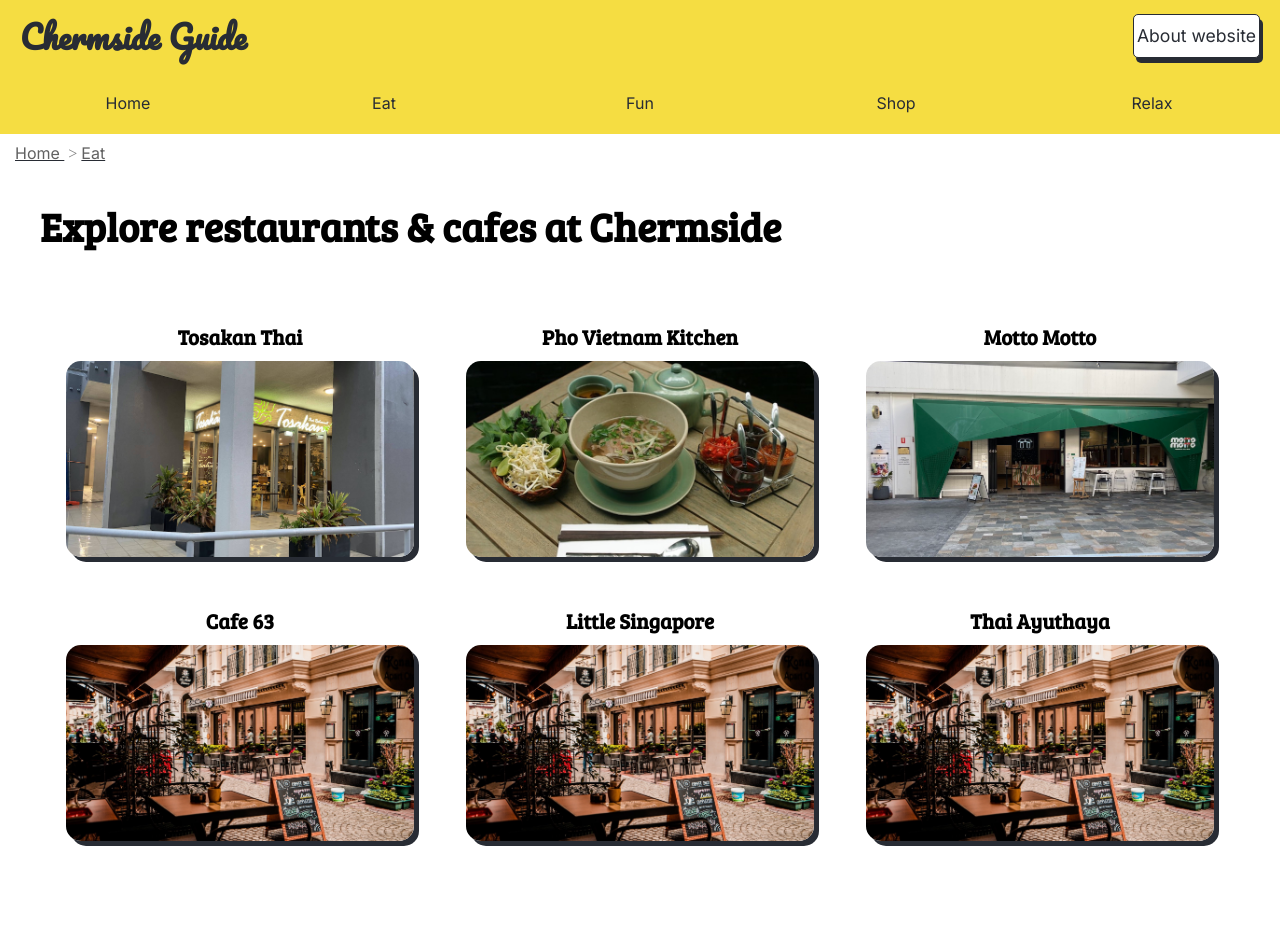
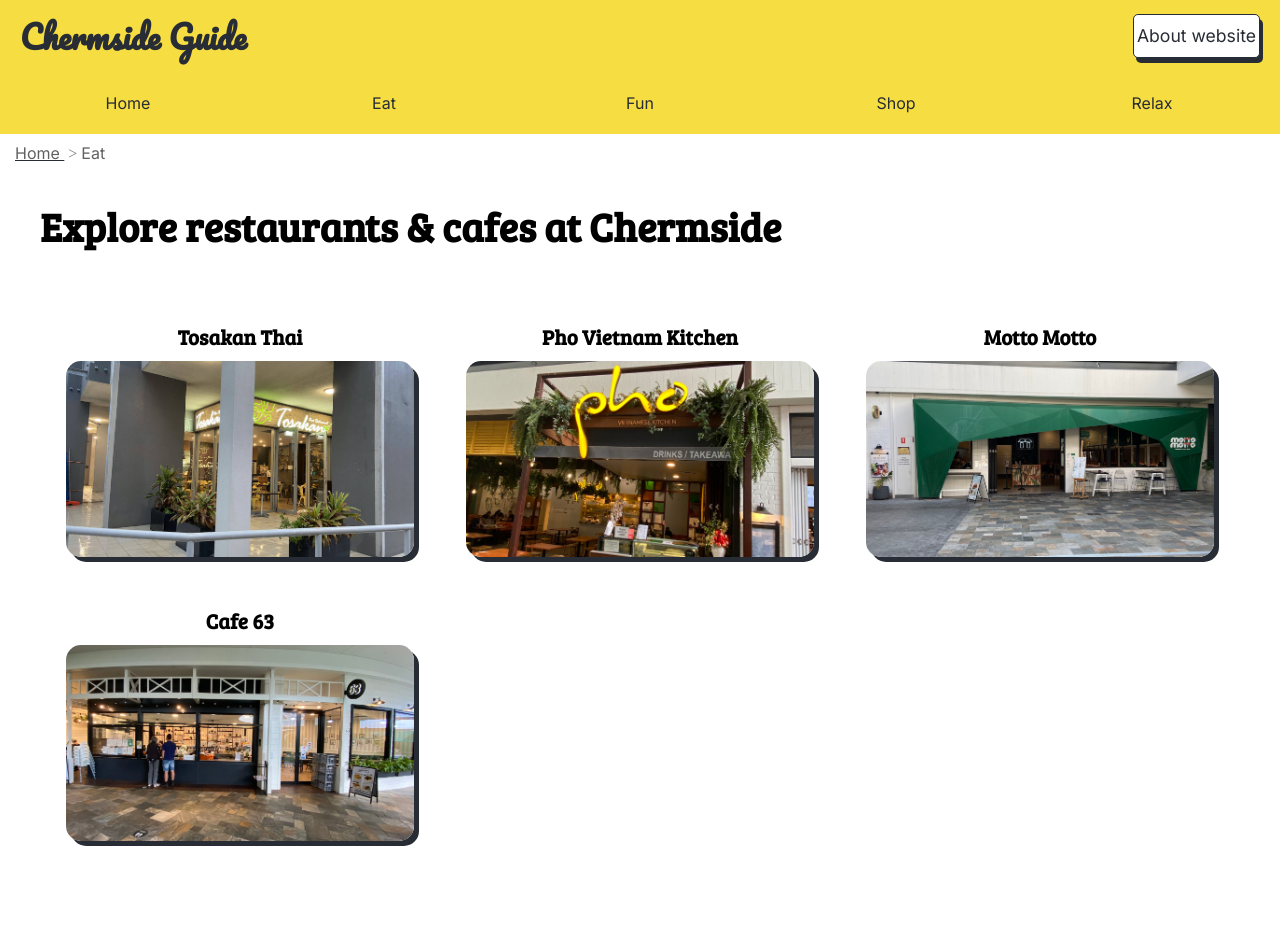
Before and after one commit to Takahiro-Toya/chermside-guide, a plain HTML site: page eat.html in a window 1280 px wide. Shown: the top 948 px of the page. Drawn offline with Linux system fonts and the light colour scheme.

Commit message:
image updated, only bowls club image needed

```diff
--- a/eat.html
+++ b/eat.html
@@ -105,7 +105,7 @@
                         Home
                     </a>
                 </li>
-                <li aria-current="page">
+                <li aria-current="true">
                     <a href="eat.html">
                         Eat
                     </a>
@@ -124,7 +124,7 @@
                 <li class="place-card">
                     <h3>Pho&nbsp;Vietnam&nbsp;Kitchen</h3>
                     <a href="pho-vietnam-kitchen.html">
-                        <img src="images/pho-kitchen2.jpg" alt="Pho Vietname kitchen" />
+                        <img src="images/pho-kitchen1.jpg" alt="Pho Vietname kitchen" />
                     </a>
                 </li>
                 <li class="place-card">
@@ -136,20 +136,12 @@
                 <li class="place-card">
                     <h3>Cafe&nbsp;63</h3>
                     <a href="">
-                        <img src="images/dummy.jpg" alt="Cafe 63" />
+                        <img src="images/cafe63.jpg" alt="Cafe 63" />
                     </a>
                 </li>
                 <li class="place-card">
-                    <h3>Little&nbsp;Singapore</h3>
-                    <a href="">
-                        <img src="images/dummy.jpg" alt="Little Singapore" />
-                    </a>
                 </li>
                 <li class="place-card">
-                    <h3>Thai&nbsp;Ayuthaya</h3>
-                    <a href="">
-                        <img src="images/dummy.jpg" alt="Thai Ayuthaya" />
-                    </a>
                 </li>
             </ul>
         </article>
--- a/style.css
+++ b/style.css
@@ -101,9 +101,13 @@ ol {
     color: gray;
 }
 
+.breadcrumb [aria-current] a {
+    text-decoration: none;
+    pointer-events: none;
+}
+
 .breadcrumb li:not([aria-current])::after {
     border-bottom: none;
-    text-decoration: none;
     content: ">";
     margin: .25em;
     text-align: center;
```
Also changed, not shown: images/cafe63.jpg (added), images/dummy.jpg (deleted), images/pho-kitchen1.jpg (added).
